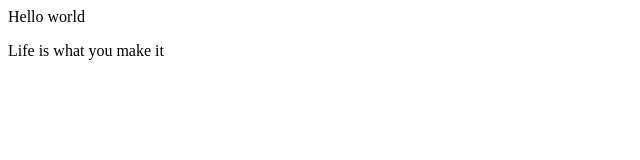
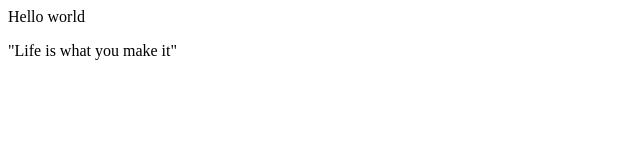
Before and after one commit to rashaad102393/CMST-385, a plain HTML site: page project23.html in a window 1280 px wide. Shown: the full height of the page, 0-640 px from the left. Drawn offline with Linux system fonts and the light colour scheme.

Commit message:
Update project23.html

```diff
--- a/project23.html
+++ b/project23.html
@@ -3,6 +3,6 @@
     <head>Hello world</head>
     <body>
     <title>Home - Niecolas Parks</title>
-    <p>Life is what you make it </p>
+    <p>"Life is what you make it"</p>
     </body>
 </html>
```
